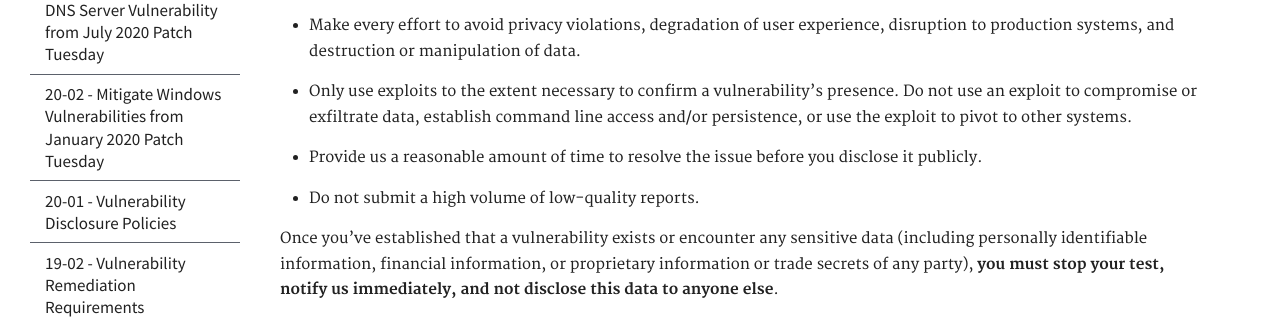
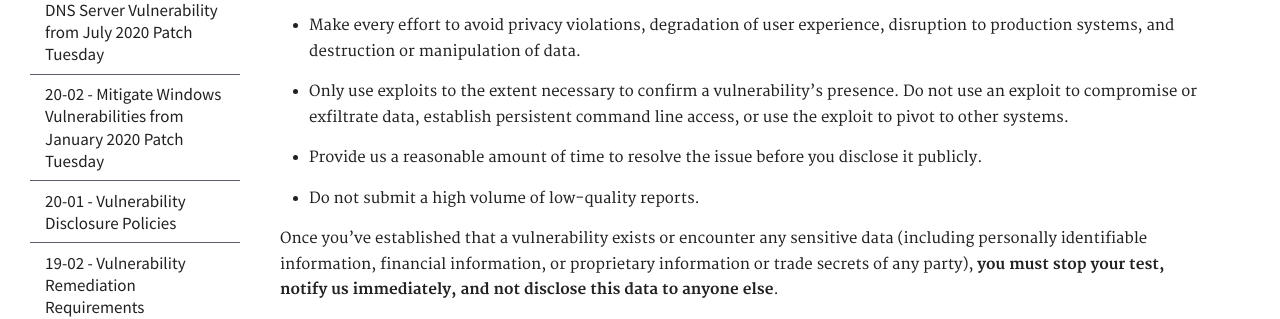
Before and after one commit to cisagov/cyber.dhs.gov, a Jekyll site: the page built from pages/20-01-vdp-template.md, in a window 1280 px wide and 900 px high, scrolled down 1489 px. Shown: the part 178-497 px from the top of the window. Built offline with Jekyll 4.4.1, drawn with Linux system fonts in a browser that asks for light colours.

Commit message:
Change to persistent command line access

```diff
--- a/pages/20-01-vdp-template.md
+++ b/pages/20-01-vdp-template.md
@@ -51,7 +51,7 @@ Under this policy, "research" means activities in which you:
 
 -   Make every effort to avoid privacy violations, degradation of user experience, disruption to production systems, and destruction or manipulation of data.
 
--   Only use exploits to the extent necessary to confirm a vulnerability's presence. Do not use an exploit to compromise or exfiltrate data, establish command line access and/or persistence, or use the exploit to pivot to other systems.
+-   Only use exploits to the extent necessary to confirm a vulnerability's presence. Do not use an exploit to compromise or exfiltrate data, establish persistent command line access, or use the exploit to pivot to other systems.
 
 -   Provide us a reasonable amount of time to resolve the issue before you disclose it publicly.
 
```
